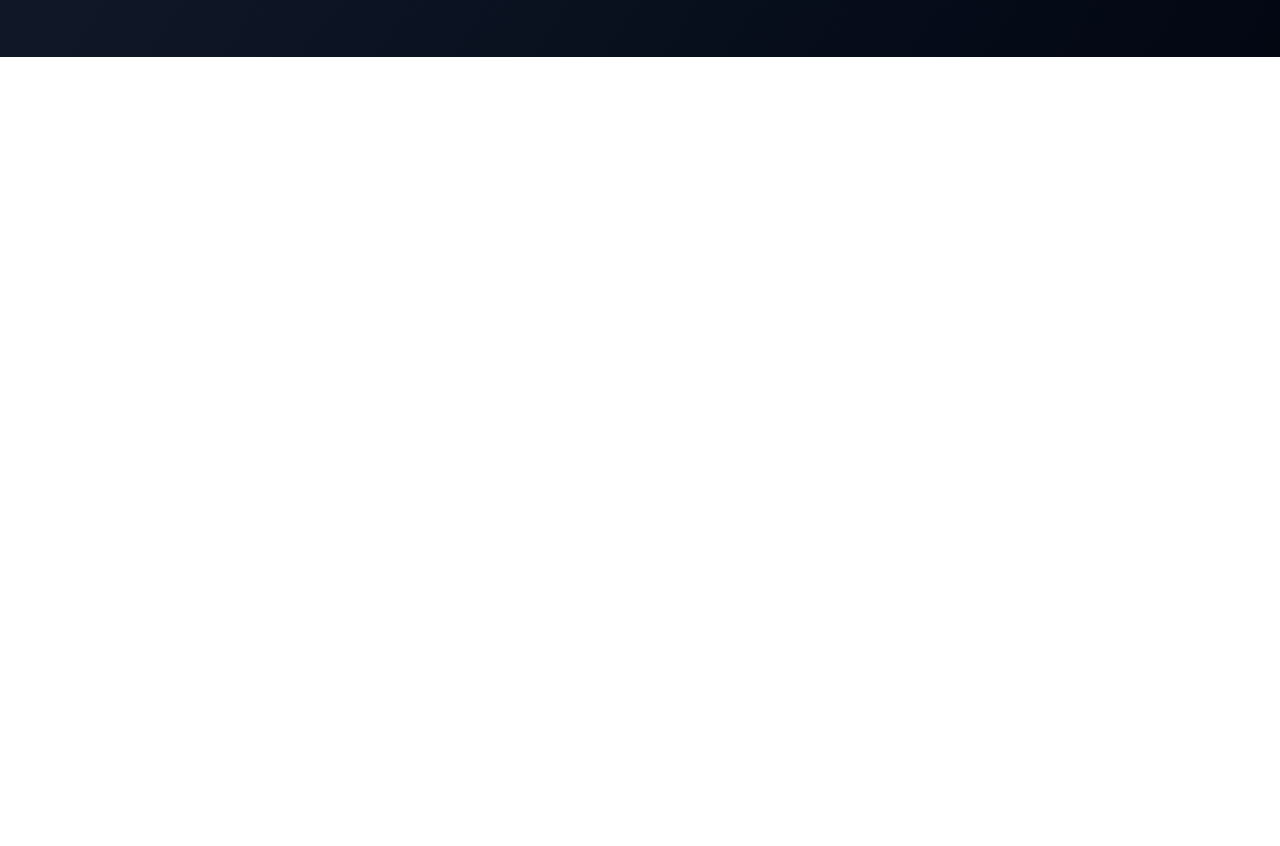
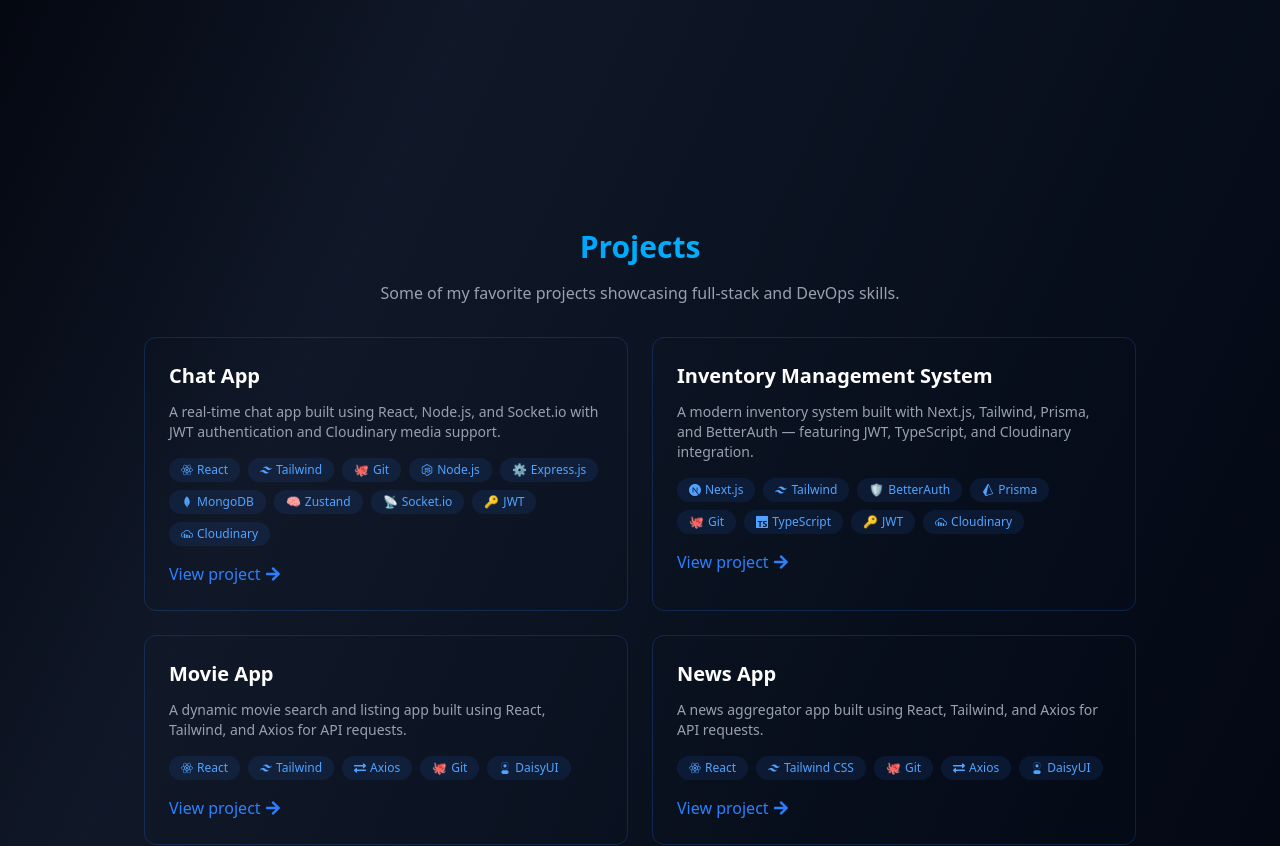
Before and after one commit to Jack17kdb/personal-portfolio, a React app in the folder frontend/: page / in a window 1280 px wide. Shown: the part 1760-2606 px from the top of the page. Before the commit the page ends 1817 px from the top, so only its background shows below. Built offline with nearby package versions, Linux system fonts and the light colour scheme; the HTML template or start-up script is replaced by a standard one.

Commit message:
projects

```diff
--- a/frontend/src/App.jsx
+++ b/frontend/src/App.jsx
@@ -9,7 +9,6 @@
 import Contact from "./pages/Contact";
 
 function App() {
-
   return (
     <>
       <BrowserRouter>
@@ -26,7 +25,7 @@
         </div>
       </BrowserRouter>
     </>
-  )
+  );
 }
 
-export default App
+export default App;
--- a/frontend/src/components/Navbar.jsx
+++ b/frontend/src/components/Navbar.jsx
@@ -8,7 +8,6 @@
   const navLinks = [
     { name: "About", path: "/about" },
     { name: "Skills", path: "/skills" },
-    { name: "Education", path: "/education" },
     { name: "Projects", path: "/projects" },
     { name: "Contact", path: "/contact" },
   ];
--- a/frontend/src/pages/About.jsx
+++ b/frontend/src/pages/About.jsx
@@ -39,7 +39,7 @@
           About Me
         </h3>
 
-        <div className="border p-8 rounded-lg border-white/10 hover:border-white/20 hover:-translate-y-1 transition-all mb-6">
+        <div className="border p-8 rounded-lg border-blue-500/20 hover:border-blue-500/30 hover:-translate-y-1 hover:shadow-[0_0_15px_rgba(5,130,246,0.4)] transition-all mb-6">
           <p className="text-gray-400 leading-relaxed mb-6 text-xl">
             I’m a passionate <span className="text-blue-400 font-semibold">Software Engineer</span>{" "}
             with a deep interest in modern web development, cloud infrastructure, and DevOps automation.
@@ -65,7 +65,7 @@
             </div>
 
             <div>
-              <div className="flex flex-wrap gap-2">
+              <div className="">
                 <div className="text-white">
                   <h4 className="text-xl font-bold mb-2 pb-3 border-b border-green-500/30">Backend</h4>
                 </div>
@@ -86,7 +86,7 @@
         </div>
 
         <div className="grid grid-cols-1 md:grid-cols-2 gap-6">
-          <div className="rounded-xl text-white border border-white/10 hover:-translate-y-1 transition-all p-6">
+          <div className="rounded-xl text-white border border-blue-500/20 hover:border-blue-500/30 hover:-translate-y-1 hover:shadow-[0_0_15px_rgba(5,130,246,0.4)] transition-all p-6">
             <h3 className="text-xl font-bold mb-2">🎓 Education</h3>
             <ul className="list-disc list-inside text-gray-300 space-y-3">
               <li>
@@ -99,7 +99,7 @@
             </ul>
           </div>
 
-          <div className="border border-white/10 text-white rounded-xl hover:-translate-y-1 transition-all p-6">
+          <div className="border border-blue-500/20 text-white rounded-xl hover:border-blue-500/30 hover:-translate-y-1 hover:shadow-[0_0_15px_rgba(5,130,246,0.4)] transition-all p-6">
             <h3 className="font-bold text-xl mb-2">💼 Work Experience</h3>
 
             <div className="space-y-4 text-gray-300">
--- a/frontend/src/pages/Hero.jsx
+++ b/frontend/src/pages/Hero.jsx
@@ -27,6 +27,10 @@
       <section id='about' className='py-20'>
         <About />
       </section>
+
+      <section id='projects' className='py-20'>
+        <Projects />
+      </section>
     </>
   )
 }
--- a/frontend/src/pages/Projects.jsx
+++ b/frontend/src/pages/Projects.jsx
@@ -1,9 +1,124 @@
-import React from 'react'
+import React from "react";
+import { FaReact, FaNodeJs, FaExchangeAlt, FaArrowRight } from "react-icons/fa";
+import {
+  SiNextdotjs,
+  SiTailwindcss,
+  SiMongodb,
+  SiPrisma,
+  SiTypescript,
+  SiCloudinary,
+  SiDaisyui,
+} from "react-icons/si";
 
 const Projects = () => {
+  const chatAppSkills = [
+    { name: "React", icon: <FaReact /> },
+    { name: "Tailwind", icon: <SiTailwindcss /> },
+    { name: "Git", icon: "🐙" },
+    { name: "Node.js", icon: <FaNodeJs /> },
+    { name: "Express.js", icon: "⚙️" },
+    { name: "MongoDB", icon: <SiMongodb /> },
+    { name: "Zustand", icon: "🧠" },
+    { name: "Socket.io", icon: "📡" },
+    { name: "JWT", icon: "🔑" },
+    { name: "Cloudinary", icon: <SiCloudinary /> },
+  ];
+
+  const inventorySkills = [
+    { name: "Next.js", icon: <SiNextdotjs /> },
+    { name: "Tailwind", icon: <SiTailwindcss /> },
+    { name: "BetterAuth", icon: "🛡️" },
+    { name: "Prisma", icon: <SiPrisma /> },
+    { name: "Git", icon: "🐙" },
+    { name: "TypeScript", icon: <SiTypescript /> },
+    { name: "JWT", icon: "🔑" },
+    { name: "Cloudinary", icon: <SiCloudinary /> },
+  ];
+
+  const movieAppSkills = [
+    { name: "React", icon: <FaReact /> },
+    { name: "Tailwind", icon: <SiTailwindcss /> },
+    { name: "Axios", icon: <FaExchangeAlt /> },
+    { name: "Git", icon: "🐙" },
+    { name: "DaisyUI", icon: <SiDaisyui /> },
+  ];
+
+  const newsAppSkills = [
+    { name: "React", icon: <FaReact /> },
+    { name: "Tailwind CSS", icon: <SiTailwindcss /> },
+    { name: "Git", icon: "🐙" },
+    { name: "Axios", icon: <FaExchangeAlt /> },
+    { name: "DaisyUI", icon: <SiDaisyui /> },
+  ];
+
+  const projects = [
+    {
+      title: "Chat App",
+      desc: "A real-time chat app built using React, Node.js, and Socket.io with JWT authentication and Cloudinary media support.",
+      tech: chatAppSkills,
+    },
+    {
+      title: "Inventory Management System",
+      desc: "A modern inventory system built with Next.js, Tailwind, Prisma, and BetterAuth — featuring JWT, TypeScript, and Cloudinary integration.",
+      tech: inventorySkills,
+    },
+    {
+      title: "Movie App",
+      desc: "A dynamic movie search and listing app built using React, Tailwind, and Axios for API requests.",
+      tech: movieAppSkills,
+    },
+    {
+      title: "News App",
+      desc: "A news aggregator app built using React, Tailwind, and Axios for API requests.",
+      tech: newsAppSkills,
+    },
+  ];
+
   return (
-    <div>Projects</div>
-  )
-}
+    <section
+      id="projects"
+      className="min-h-screen flex items-center justify-center py-20"
+    >
+      <div className="max-w-5xl mx-auto px-4">
+        <h3 className="text-center text-3xl font-bold bg-clip-text text-transparent bg-gradient-to-r from-blue-500 to-cyan-400 mb-4">
+          Projects
+        </h3>
+        <p className="text-center text-gray-400 mb-8">
+          Some of my favorite projects showcasing full-stack and DevOps skills.
+        </p>
 
-export default Projects
+        <div className="grid grid-cols-1 md:grid-cols-2 gap-6">
+          {projects.map((proj, idx) => (
+            <div
+              key={idx}
+              className="text-white rounded-xl border border-blue-500/20 hover:border-blue-500/30 hover:-translate-y-1 hover:shadow-[0_0_15px_rgba(5,130,246,0.4)] transition-all p-6"
+            >
+              <h3 className="text-xl font-bold mb-3">{proj.title}</h3>
+              <p className="text-gray-400 mb-4 text-sm">{proj.desc}</p>
+
+              <div className="flex flex-wrap gap-2 mb-4">
+                {proj.tech.map((tech, key) => (
+                  <div
+                    key={key}
+                    className="flex items-center gap-1 rounded-full px-3 py-1 text-xs bg-blue-500/10 text-blue-400 hover:-translate-y-0.5 transition"
+                  >
+                    <span className="text-md">{tech.icon}</span> {tech.name}
+                  </div>
+                ))}
+              </div>
+
+              <a
+                href="#"
+                className="flex text-blue-500 hover:text-blue-600 items-center gap-1"
+              >
+                View project <FaArrowRight />
+              </a>
+            </div>
+          ))}
+        </div>
+      </div>
+    </section>
+  );
+};
+
+export default Projects;
```
